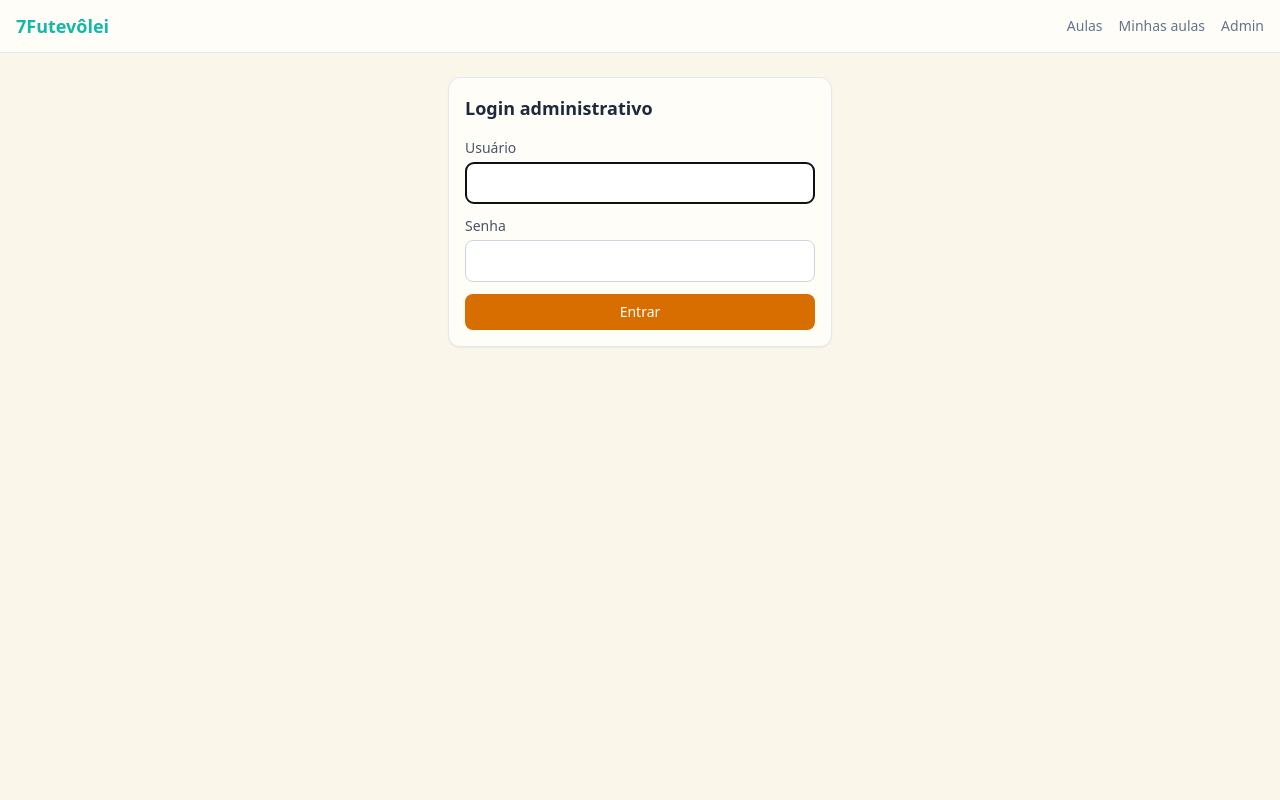
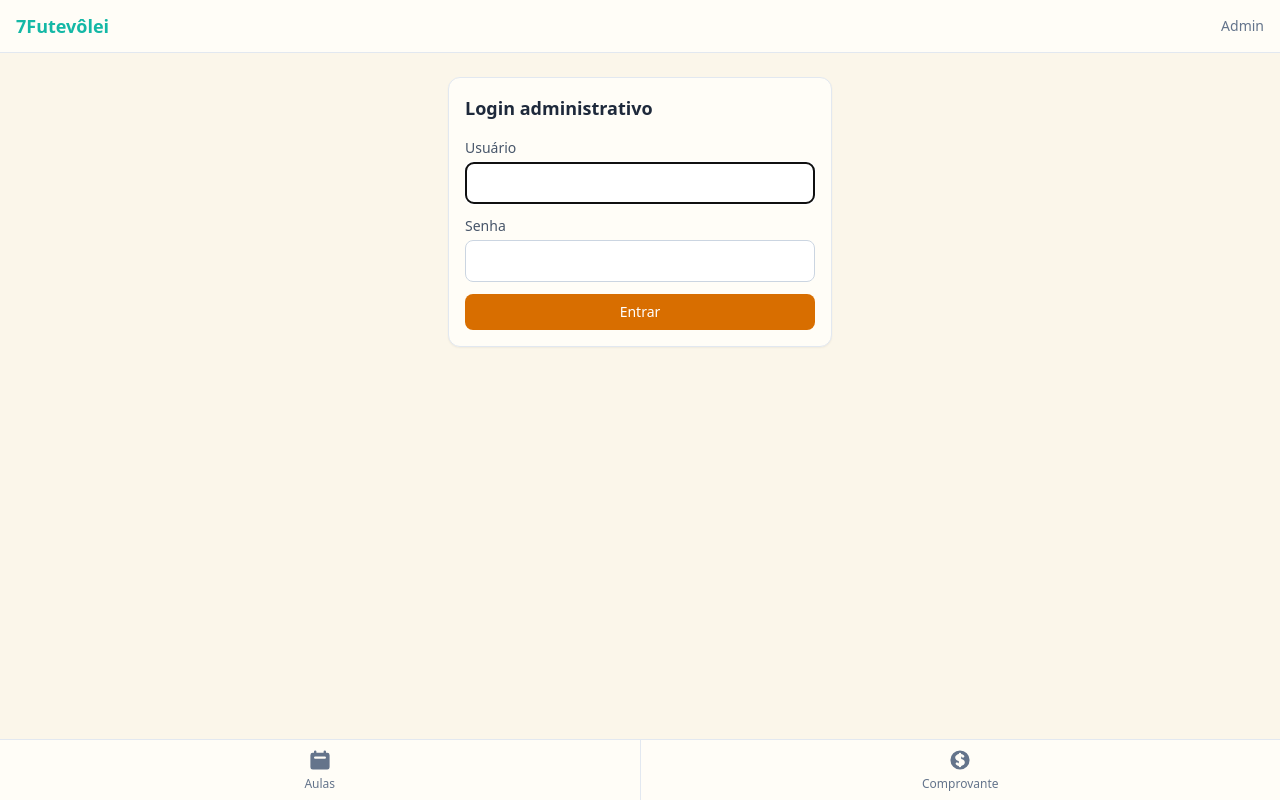
Before and after one commit to BeVieira/7futevolei-admin, a React (Vite) app in the folder apps/frontend/: page /login in a window 1280 px wide. Built offline with nearby package versions, Linux system fonts and the light colour scheme; no server answers.

Commit message:
feat: add BottomNav for navigation to classes and receipts

```diff
--- /dev/null
+++ b/apps/frontend/src/assets/icons/CalendarIcon.tsx
@@ -0,0 +1,13 @@
+import { SVGProps } from "react";
+
+export function CalendarIcon(props: SVGProps<SVGSVGElement>) {
+  return (
+    <svg viewBox="0 0 20 20" fill="currentColor" {...props}>
+      <path
+        fillRule="evenodd"
+        d="M6 2a1 1 0 00-1 1v1H4a2 2 0 00-2 2v10a2 2 0 002 2h12a2 2 0 002-2V6a2 2 0 00-2-2h-1V3a1 1 0 10-2 0v1H7V3a1 1 0 00-1-1zm0 5a1 1 0 000 2h8a1 1 0 100-2H6z"
+        clipRule="evenodd"
+      />
+    </svg>
+  );
+}
--- /dev/null
+++ b/apps/frontend/src/assets/icons/DollarIcon.tsx
@@ -0,0 +1,13 @@
+import { SVGProps } from "react";
+
+export function DollarIcon(props: SVGProps<SVGSVGElement>) {
+  return (
+    <svg viewBox="0 0 20 20" fill="currentColor" {...props}>
+      <path
+        fillRule="evenodd"
+        d="M10 18a8 8 0 100-16 8 8 0 000 16zm1-13a1 1 0 10-2 0v.092a4.535 4.535 0 00-1.676.662C6.602 6.234 6 7.009 6 8c0 .99.602 1.765 1.324 2.246.48.32 1.054.545 1.676.662v1.941c-.391-.127-.68-.317-.843-.504a1 1 0 10-1.51 1.31c.562.649 1.413 1.076 2.353 1.253V15a1 1 0 102 0v-.092a4.535 4.535 0 001.676-.662C13.398 13.766 14 12.991 14 12c0-.99-.602-1.765-1.324-2.246A4.535 4.535 0 0011 9.092V7.151c.391.127.68.317.843.504a1 1 0 101.511-1.31c-.563-.649-1.413-1.076-2.354-1.253V5z"
+        clipRule="evenodd"
+      />
+    </svg>
+  );
+}
--- a/apps/frontend/src/assets/icons/index.ts
+++ b/apps/frontend/src/assets/icons/index.ts
@@ -1,3 +1,5 @@
+export { CalendarIcon } from "./CalendarIcon";
 export { ChevronIcon } from "./ChevronIcon";
 export { CloseIcon } from "./CloseIcon";
+export { DollarIcon } from "./DollarIcon";
 export { PeopleIcon } from "./PeopleIcon";
--- /dev/null
+++ b/apps/frontend/src/components/BottomNav.tsx
@@ -0,0 +1,38 @@
+import { Link, useLocation } from "react-router-dom";
+import { CalendarIcon, DollarIcon } from "@assets";
+
+const TABS = [
+  { to: "/", label: "Aulas", Icon: CalendarIcon, isActive: (p: string) => p === "/" },
+  {
+    to: "/minhas-aulas",
+    label: "Comprovante",
+    Icon: DollarIcon,
+    isActive: (p: string) => p === "/minhas-aulas",
+  },
+];
+
+export function BottomNav() {
+  const location = useLocation();
+
+  return (
+    <nav className="fixed inset-x-0 bottom-0 z-10 border-t border-slate-200 bg-card">
+      <div className="mx-auto flex max-w-7xl divide-x divide-slate-200">
+        {TABS.map(({ to, label, Icon, isActive }) => {
+          const active = isActive(location.pathname);
+          return (
+            <Link
+              key={to}
+              to={to}
+              className={`flex flex-1 flex-col items-center gap-1 py-2 text-xs font-medium ${
+                active ? "text-teal-500" : "text-slate-500"
+              }`}
+            >
+              <Icon className="h-6 w-6" />
+              {label}
+            </Link>
+          );
+        })}
+      </div>
+    </nav>
+  );
+}
--- a/apps/frontend/src/components/Layout.tsx
+++ b/apps/frontend/src/components/Layout.tsx
@@ -1,5 +1,6 @@
 import { Link, Outlet, useLocation, useNavigate } from "react-router-dom";
 import { useGetMe, useLogout } from "@domain";
+import { BottomNav } from "./BottomNav";
 
 export function Layout() {
   const location = useLocation();
@@ -18,25 +19,7 @@ export function Layout() {
       <header className="sticky top-0 z-10 border-b border-slate-200 bg-card">
         <div className="mx-auto flex max-w-7xl items-center justify-between px-4 py-3">
           <span className="text-lg font-bold text-teal-500">7Futevôlei</span>
-          <nav className="flex gap-4 text-sm font-medium">
-            <Link
-              to="/"
-              className={
-                location.pathname === "/" ? "text-teal-500" : "text-slate-500"
-              }
-            >
-              Aulas
-            </Link>
-            <Link
-              to="/minhas-aulas"
-              className={
-                location.pathname === "/minhas-aulas"
-                  ? "text-teal-500"
-                  : "text-slate-500"
-              }
-            >
-              Minhas aulas
-            </Link>
+          <nav className="flex items-center gap-4 text-sm font-medium">
             <Link
               to="/admin"
               className={
@@ -59,9 +42,10 @@ export function Layout() {
           </nav>
         </div>
       </header>
-      <main className="mx-auto max-w-7xl px-4 py-6">
+      <main className="mx-auto max-w-7xl px-4 py-6 pb-20">
         <Outlet />
       </main>
+      <BottomNav />
     </div>
   );
 }
--- a/apps/frontend/src/components/index.ts
+++ b/apps/frontend/src/components/index.ts
@@ -1,4 +1,5 @@
 export { AdminTabs } from "./AdminTabs";
+export { BottomNav } from "./BottomNav";
 export { Button } from "./Button";
 export { CalendarModal } from "./CalendarModal";
 export { Card } from "./Card";
```
